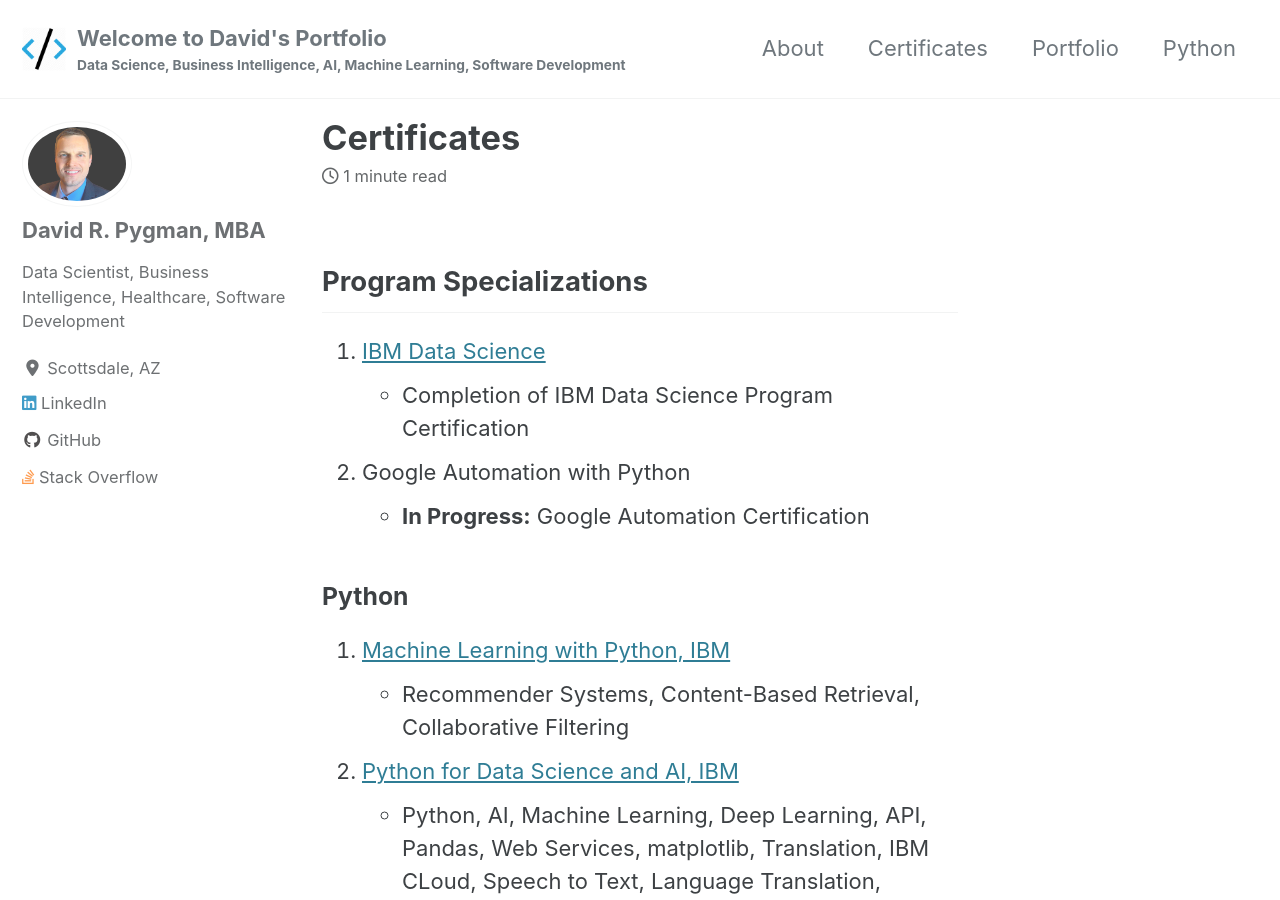
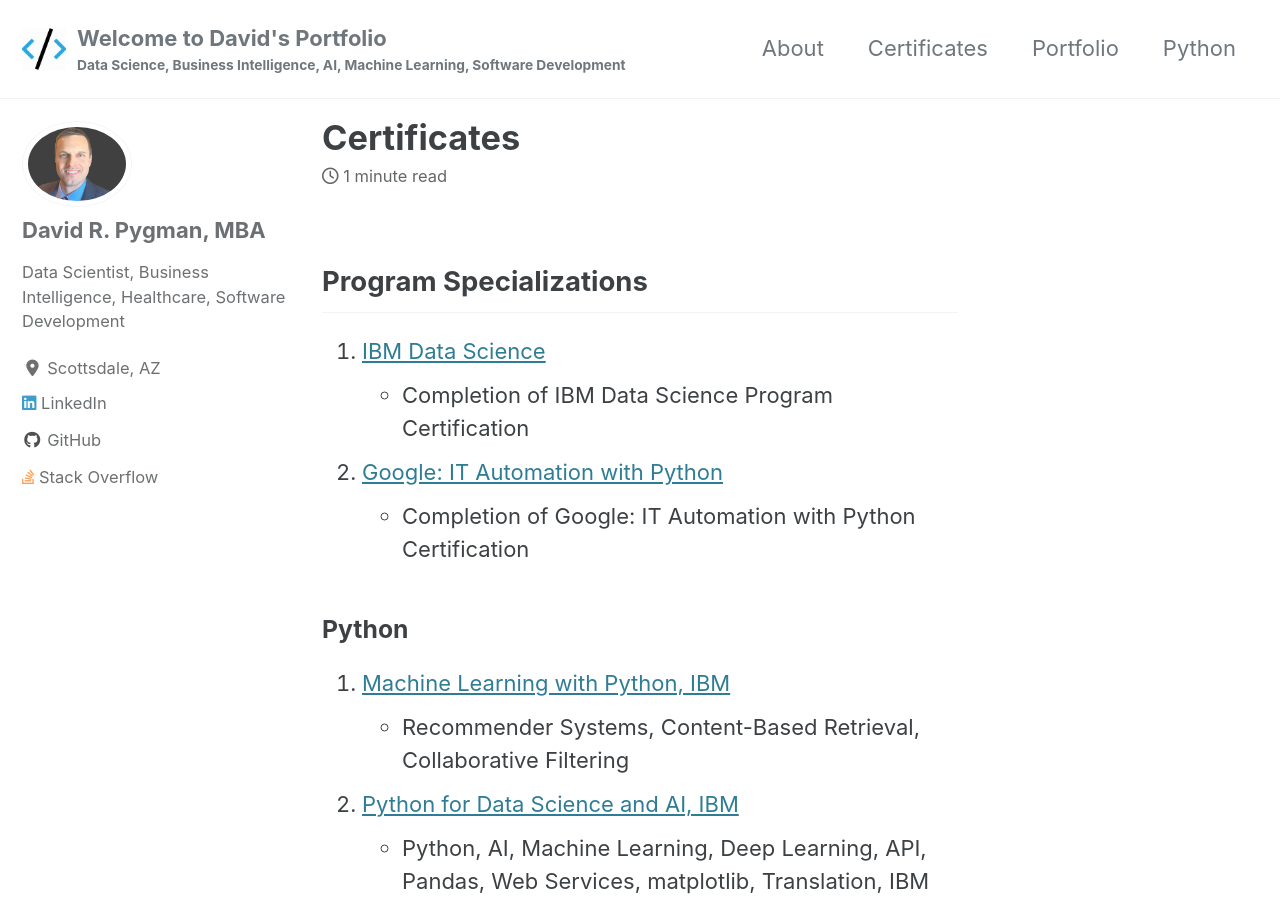
Before and after one commit to dpygman/dpygman.github.io, a Jekyll site: the page built from _pages/certificates.md, in a window 1280 px wide and 900 px high. Built offline with Jekyll 4.4.1, drawn with Linux system fonts in a browser that asks for light colours; cached includes are drawn as plain includes; nearby versions of some CDN libraries.

Commit message:
Added Google IT Auto
Added new cert.

```diff
--- a/_pages/certificates.md
+++ b/_pages/certificates.md
@@ -10,8 +10,8 @@
 
 1. [IBM Data Science](https://www.coursera.org/account/accomplishments/specialization/GYCKT9JHP337 "IBM Data Science")
    - Completion of IBM Data Science Program Certification
-2. Google Automation with Python
-   - __In Progress:__ Google Automation Certification
+2. [Google: IT Automation with Python](https://www.coursera.org/account/accomplishments/verify/YTXAL2L8QJBD "Google: IT Automation with Python")
+   - Completion of Google: IT Automation with Python Certification
 
 ### Python
 1. [Machine Learning with Python, IBM](https://www.coursera.org/account/accomplishments/verify/A5NA6EUL5QZN "Machine Learning with Python, IBM")
```
